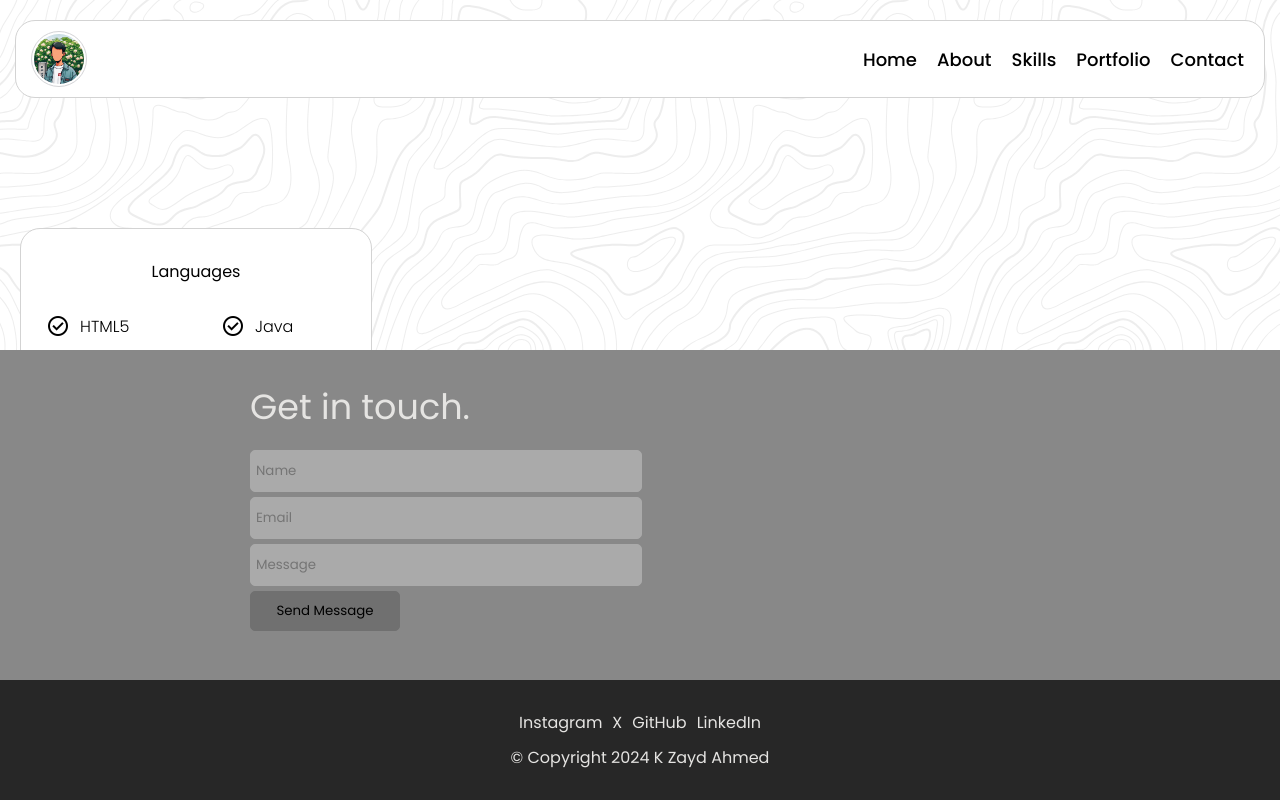
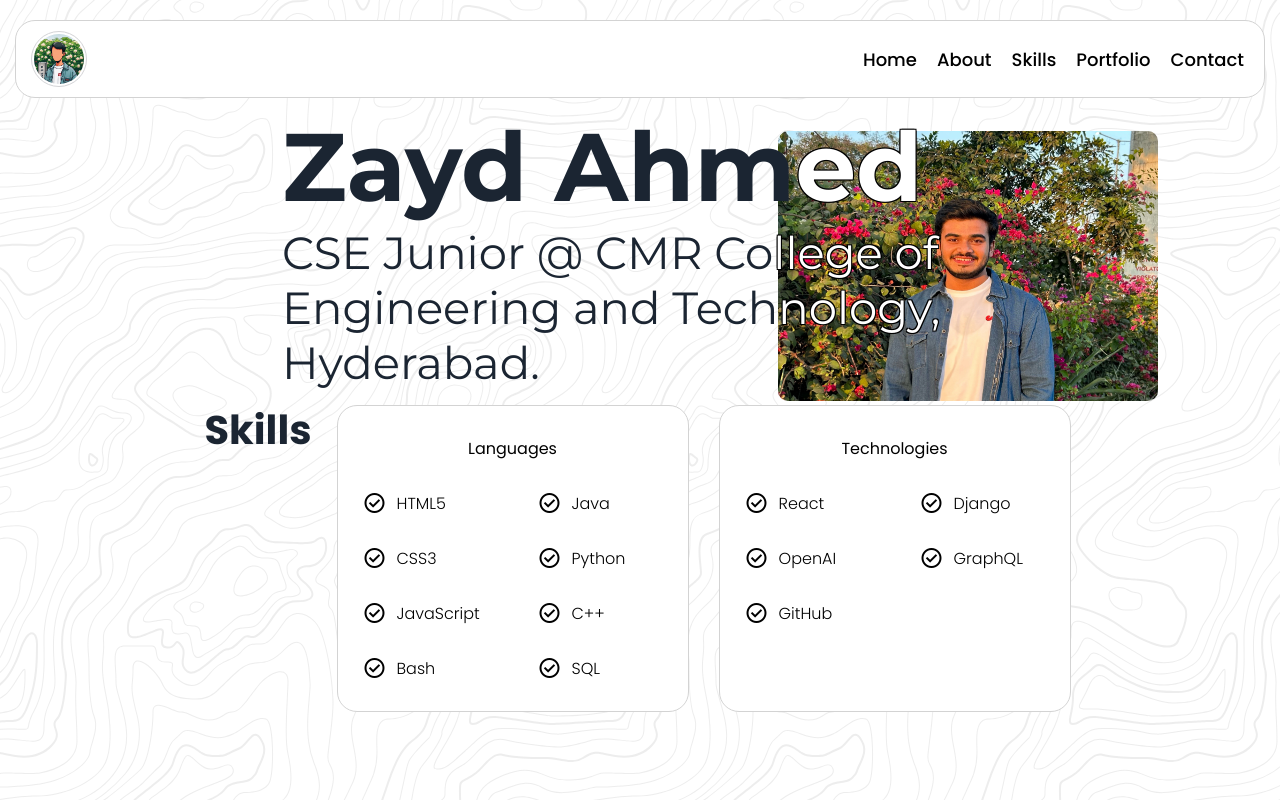
Before and after one commit to zahyaah/zayd-react-portfolio, a React (Vite) app: page / in a window 1280 px wide. Built offline with nearby package versions, Linux system fonts and the light colour scheme.

Commit message:
add about, skills, mod footer

```diff
--- a/index.html
+++ b/index.html
@@ -11,6 +11,10 @@
   <link rel="stylesheet" href="https://fonts.googleapis.com/css2?family=Material+Symbols+Outlined:opsz,wght,FILL,GRAD@20,400,0,0" />
   <link rel="stylesheet" href="https://fonts.googleapis.com/css2?family=Material+Symbols+Outlined:opsz,wght,FILL,GRAD@24,400,0,0" />
   <link rel="stylesheet" href="https://fonts.googleapis.com/css2?family=Material+Symbols+Outlined:opsz,wght,FILL,GRAD@48,400,0,0" />
+
+  <link rel="preconnect" href="https://fonts.googleapis.com">
+  <link rel="preconnect" href="https://fonts.gstatic.com" crossorigin>
+  <link href="https://fonts.googleapis.com/css2?family=Montserrat:ital,wght@0,100..900;1,100..900&display=swap" rel="stylesheet">
 </head>
 <body>
 <div id="root"></div>
--- a/src/App.jsx
+++ b/src/App.jsx
@@ -1,15 +1,29 @@
 import NavigationBar from "./components/NavigationBar/NavigationBar.jsx"
 import Card from "./components/Card/Card.jsx"
 import Footer from "./components/Footer/Footer.jsx"
+import zayd from "./assets/zayd.webp"
 
 function App() {
     return (
         <div className="app-container">
             <NavigationBar/>
-            <Card head="Languages"
-                  values={["HTML5", "Java", "CSS3", "Python", "JavaScript", "C++", "Bash", "SQL"]}/>
 
+                <div className="aboutMe">
+                    <h3 className="montserrat-zayd">Zayd Ahm<span className="textOver">ed</span></h3>
+                    <img src={ zayd } alt="I am Zayd" />
+                    <div className="montserrat-content">
+                        CSE Junior @ CMR Co<span className="textOver">llege of</span> Engineering and Tech<span className="textOver">nology,</span> Hyderabad.
+                    </div>
+                </div>
 
+                <div className="skills">
+                    <h3>Skills</h3>
+                    <Card head="Languages"
+                      values={["HTML5", "Java", "CSS3", "Python", "JavaScript", "C++", "Bash", "SQL"]} />
+
+                    <Card head="Technologies"
+                          values={["React", "Django", "OpenAI", "GraphQL", "GitHub"]} />
+                </div>
             <Footer/>
         </div>
     )
--- a/src/components/Card/Card.module.css
+++ b/src/components/Card/Card.module.css
@@ -1,15 +1,12 @@
 .cardWrapper {
     font-family: Poppins, "sans-serif";
-    position: relative;
-    top: 120px;
-    left: 20px;
-
+    margin: 15px;
     height: auto;
     width: 350px;
     border: 1px solid #d3d3d3;
     border-radius: 20px;
-    background-color: white;
-    /*z-index: 0;*/
+    background-color: #ffffff;
+    z-index: 0;
 }
 
 .cardHead {
--- a/src/components/Footer/Footer.jsx
+++ b/src/components/Footer/Footer.jsx
@@ -9,9 +9,13 @@ export default function Footer() {
                     <p>Get in touch.</p>
                     <div className={styles.formMessage}>
                         <form>
-                            <label htmlFor=""></label>
+                            <label htmlFor="name"></label>
                             <input type="text" id="name" placeholder="Name"/> <br/>
+
+                            <label htmlFor="email"></label>
                             <input type="email" id="email" placeholder="Email"/> <br/>
+
+                            <label htmlFor="message"></label>
                             <input type="text" id="message" placeholder="Message"/> <br/>
 
                             <button type="submit"> Send Message </button>
--- a/src/components/Footer/Footer.module.css
+++ b/src/components/Footer/Footer.module.css
@@ -1,9 +1,11 @@
 .footer {
     background-color: #888888;
-    position: absolute;
+    position: relative;
+    top: 500px;
     bottom: 0;
     width: 100%;
     height: 450px;
+    z-index: 1000;
 }
 
 .footer .sendMessage p {
--- a/src/components/NavigationBar/NavigationBar.module.css
+++ b/src/components/NavigationBar/NavigationBar.module.css
@@ -13,6 +13,7 @@
     display: flex;
     justify-content: space-between;
     align-items: center;
+
 
     /*-webkit-box-shadow: 8px 37px 91px -22px rgba(211,211,211,1);*/
     /*-moz-box-shadow: 8px 37px 91px -22px rgba(211,211,211,1);*/
```
Also changed, not shown: src/assets/zayd.webp (added), src/index.css.
